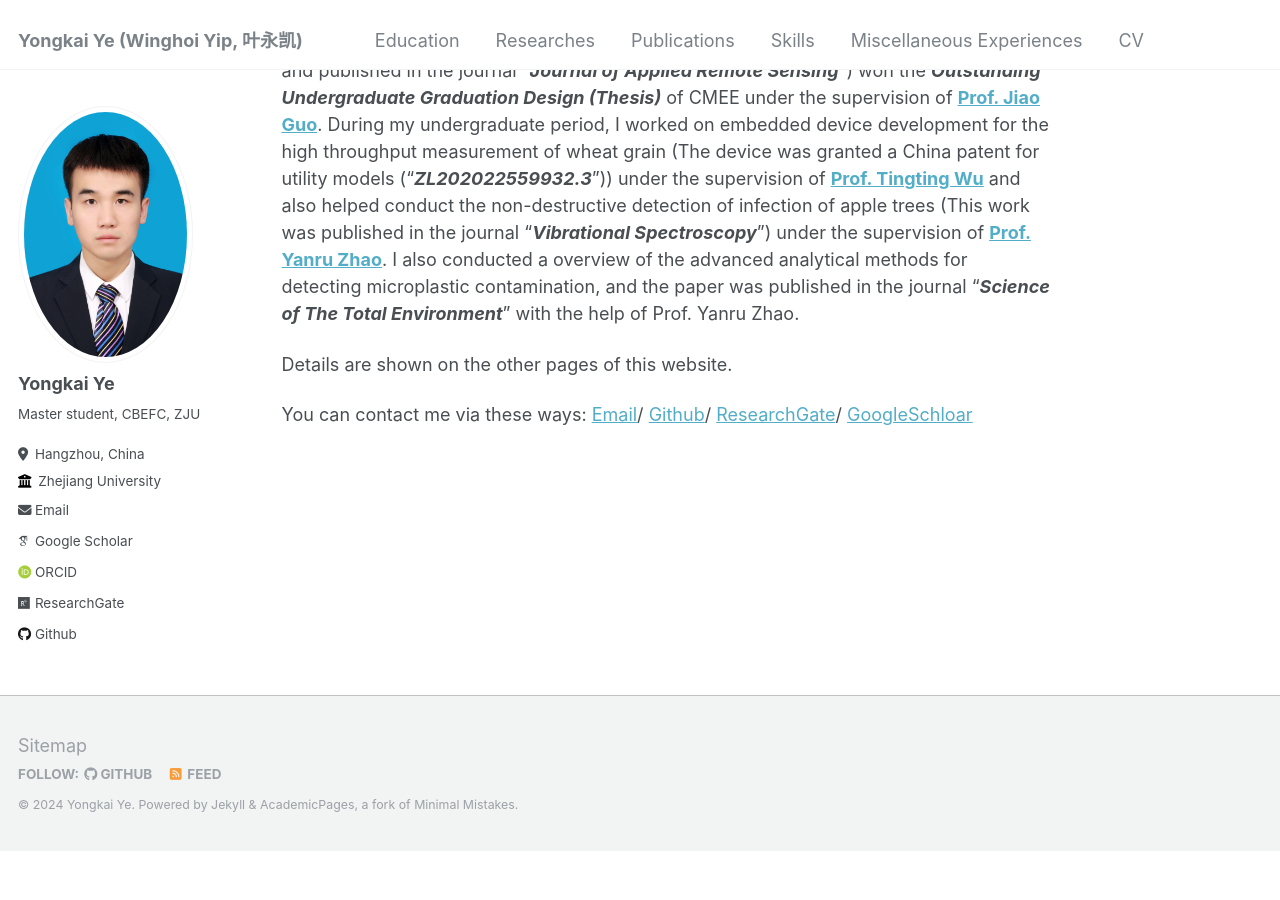
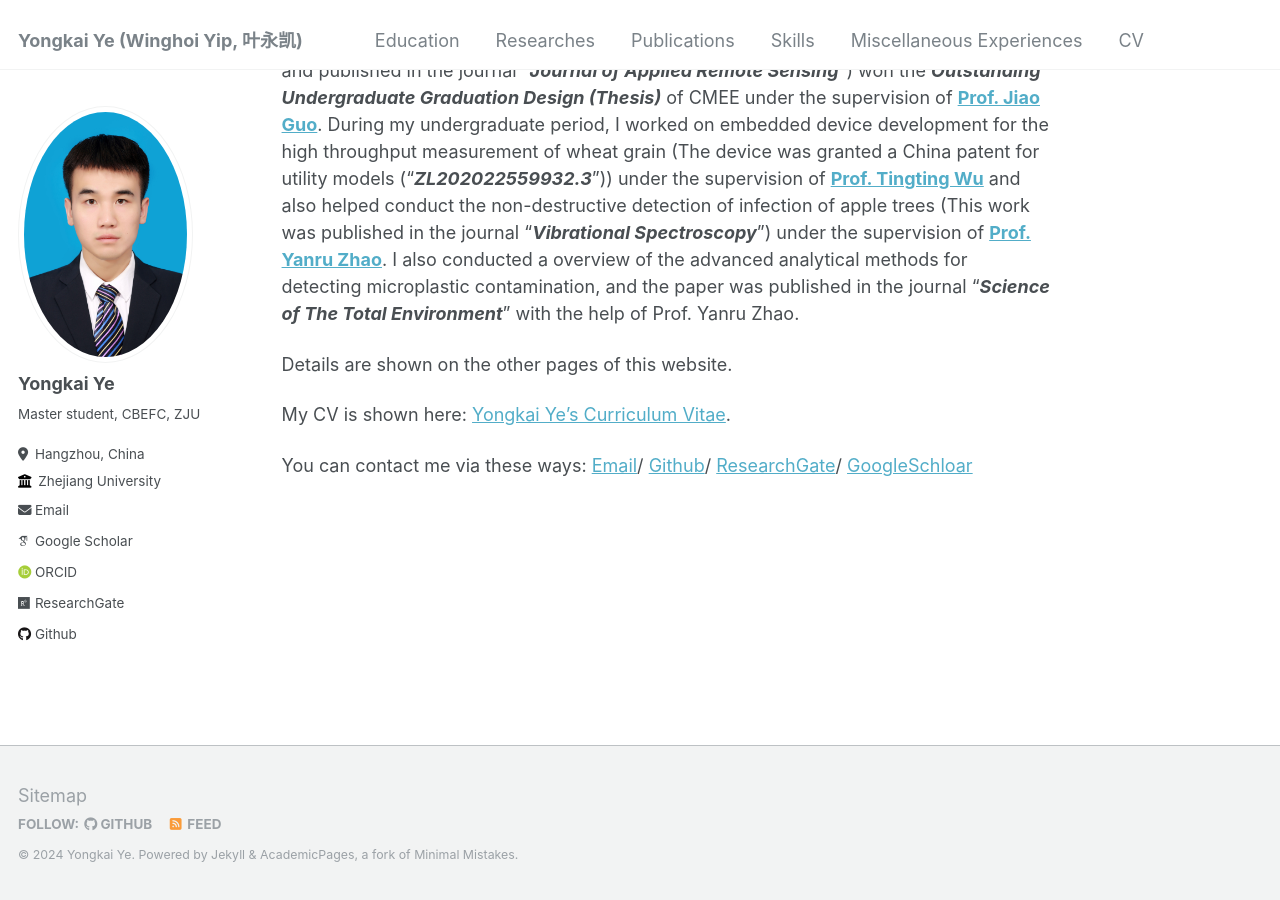
Before and after one commit to Yongkai-Ye/Yongkai-Ye.github.io, a Jekyll site: the page built from _pages/about.md, in a window 1280 px wide and 900 px high, scrolled down 728 px. Built offline with Jekyll 4.4.1, drawn with Linux system fonts in a browser that asks for light colours; some web fonts are replaced; before the commit the page ends 1578 px from its top, so only the background shows below that.

Commit message:
Update about.md

```diff
--- a/_pages/about.md
+++ b/_pages/about.md
@@ -17,7 +17,7 @@ In addition, I received my Bachelor’s degree in Electronics and Information En
 
 Details are shown on the other pages of this website.
 
-<!--My CV is shown here: [Yongkai Ye's Curriculum Vitae](../assets/CurriculumVitae.pdf).-->
+My CV is shown here: [Yongkai Ye's Curriculum Vitae](../assets/CurriculumVitae.pdf).
 
 You can contact me via these ways: [Email](mailto:yyk22213004@zju.edu.cn)/ [Github](https://github.com/Yongkai)/ [ResearchGate](https://www.researchgate.net/profile/Yongkai-Ye-2)/ [GoogleSchloar](https://scholar.google.com/citations?user=goi62BAAAAAJ)
 
```
